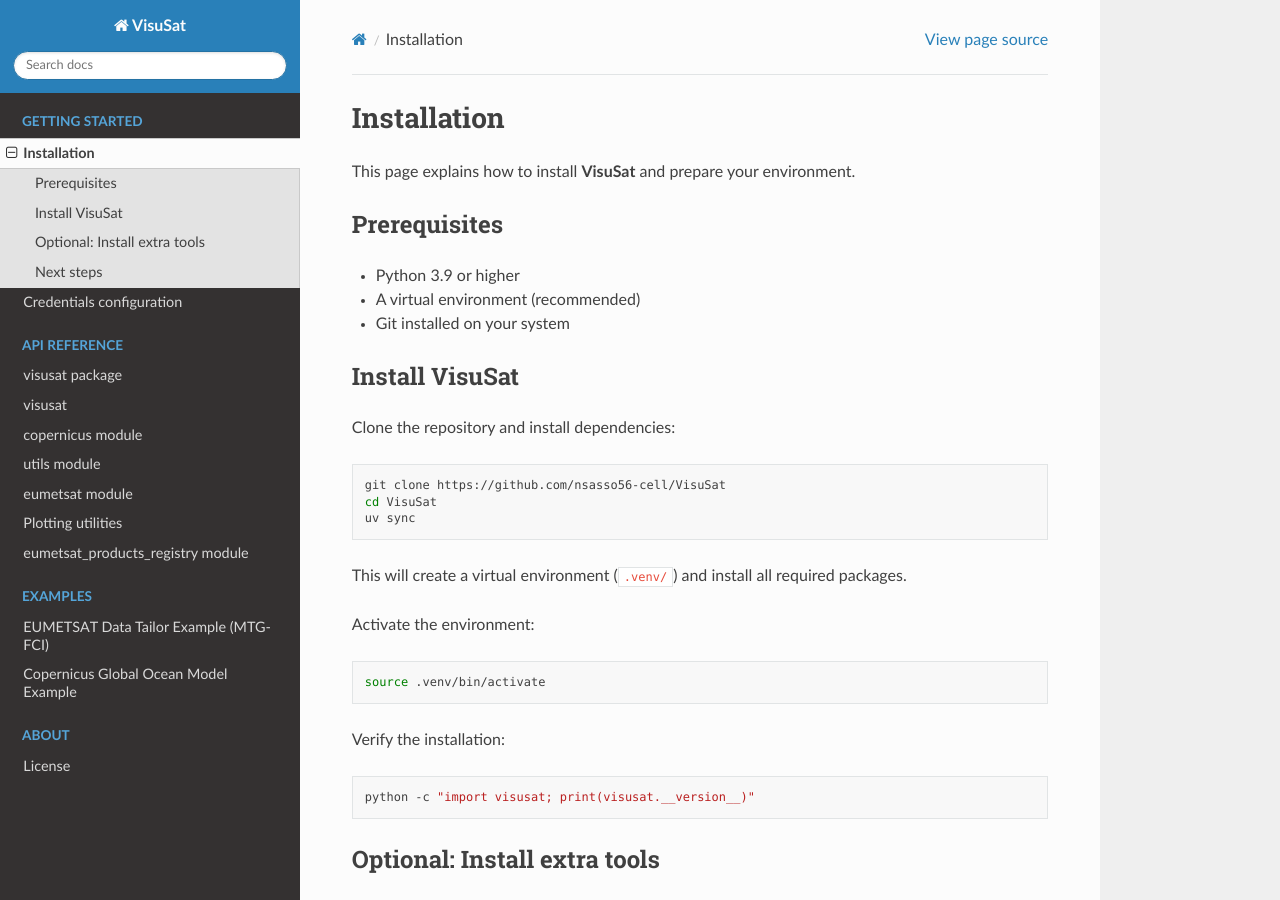
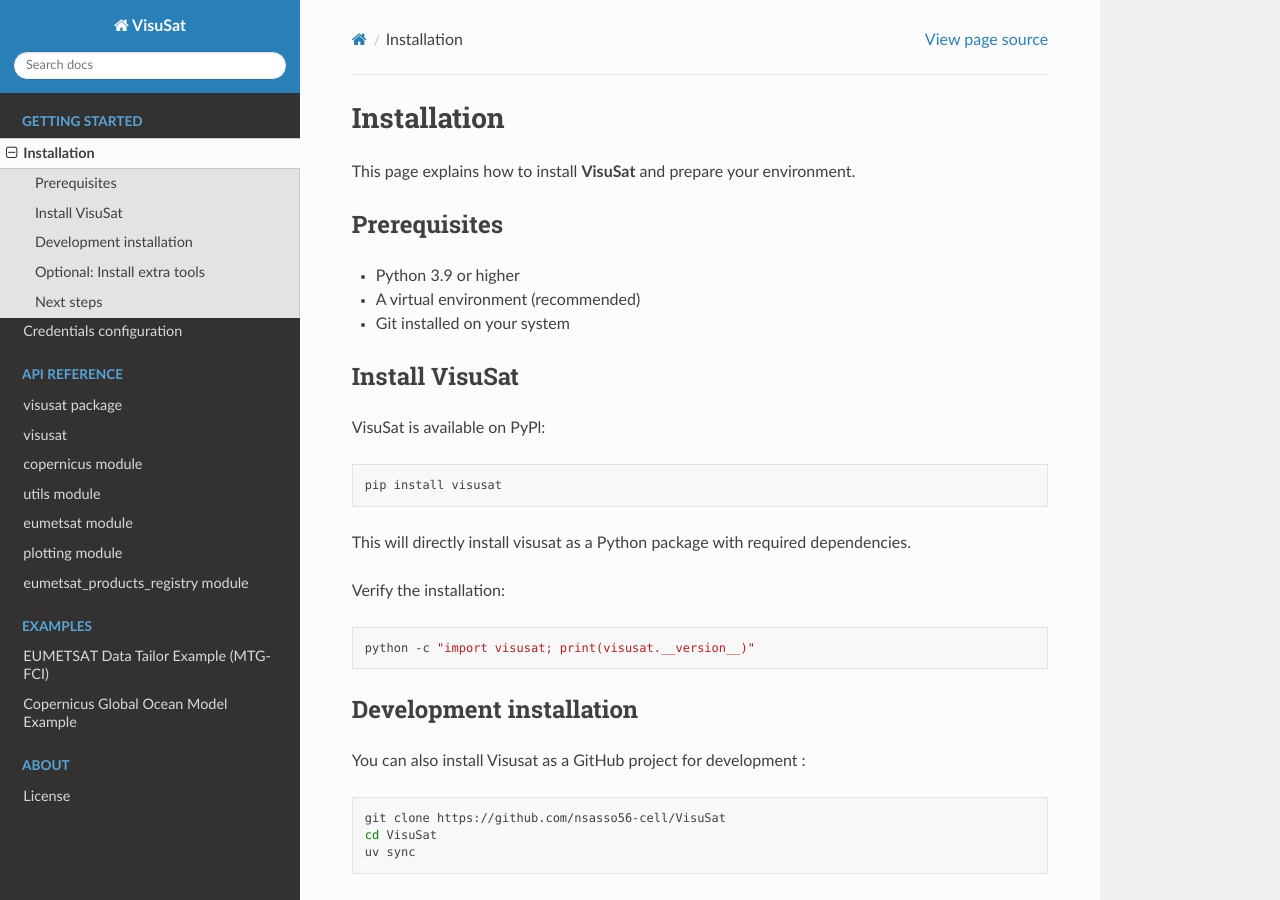
Before and after one commit to nsasso56-cell/VisuSat, a Sphinx documentation site: the page built from docs/source/installation/installation.rst, in a window 1280 px wide and 900 px high. Built offline with Sphinx 7.4.7 and the Read the Docs theme 3.1.0, drawn with Linux system fonts in a browser that asks for light colours.

Commit message:
Release 0.3.1 – API & Documentation cleanup & refactor (#4)
* fix(CHANGELOG.md): little fix to version previous updates in VisuSat.

* Update eumetsat.py. Better imports, function names standardized.

* Fix(eumetsat_products_registry.py) : fix REGISTRY_PATH (relative path).

* feature(utils.py) : standardize utils.py (update names, imports) -> update functions names in other modules.

* fix(__init__.py) : minor fix for ReadTheDocs documentation inconsistencies.

* Documentation: update README with new installlation instructions, new tree and fixed quick start example.

* Fix : functions names in local utils.py import.

* Documentation : add new installation instructions in Sphinx documentation.

* feat(eumetsat): standardize API - bump version 0.3.1.

```diff
--- a/docs/source/installation/installation.rst
+++ b/docs/source/installation/installation.rst
@@ -13,7 +13,24 @@ Prerequisites
 Install VisuSat
 ---------------
 
-Clone the repository and install dependencies:
+VisuSat is available on PyPl:
+
+.. code-block:: bash
+
+   pip install visusat
+
+This will directly install visusat as a Python package with required dependencies.
+
+Verify the installation:
+
+.. code-block:: bash
+
+   python -c "import visusat; print(visusat.__version__)"
+
+Development installation
+------------------------
+
+You can also install Visusat as a GitHub project for development :
 
 .. code-block:: bash
 
--- a/docs/source/src/plotting.rst
+++ b/docs/source/src/plotting.rst
@@ -1,5 +1,5 @@
-Plotting utilities
-==================
+plotting module
+===============
 
 .. automodule:: visusat.plotting
    :members:
--- a/pyproject.toml
+++ b/pyproject.toml
@@ -1,6 +1,6 @@
 [project]
 name = "visusat"
-version = "0.2.0"
+version = "0.3.1"
 description = "Satellite data visualisation toolkit for EUMETSAT and Copernicus Marine datasets."
 readme = { file = "README.md", content-type = "text/markdown" }
 authors = [{ name = "Nicolas Sasso" , email = "n.sasso56@gmail.com"}]
@@ -52,8 +52,6 @@ Documentation = "https://visusat.readthedocs.io"
 Source = "https://github.com/nsasso56-cell/VisuSat"
 Issues = "https://github.com/nsasso56-cell/VisuSat/issues"
 
-[tool.setuptools]
-package-dir = {"" = "src"}
 
 [tool.setuptools.packages.find]
 where = ["src"]
--- a/src/visusat/__init__.py
+++ b/src/visusat/__init__.py
@@ -8,9 +8,9 @@ Modules:
 - eumetsat_products_registry: Register and load known EUMETSAT products
 """
 from importlib.metadata import version, PackageNotFoundError
-from .plotting import plot_field
+#from .plotting import plot_field
 
-__all__ = ["copernicus", "eumetsat", "utils", "eumetsat_products_registry", "plot_field"]
+__all__ = ["copernicus", "eumetsat", "utils", "eumetsat_products_registry", "plotting"]
 
 try:
     __version__ = version("visusat")
```
Also changed, not shown: CHANGELOG.md (+18 -0 lines), README.md (+18 -16 lines), 5 other files.
